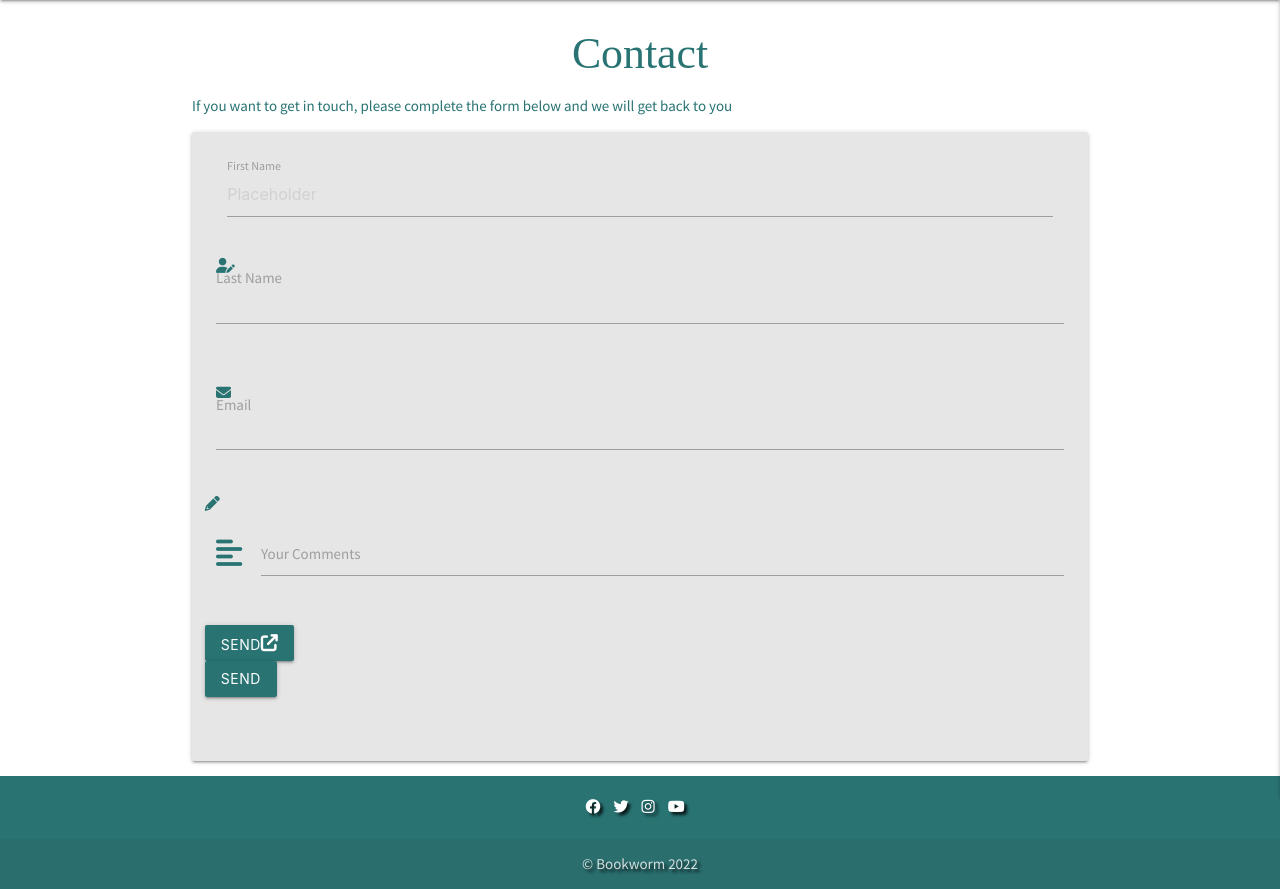
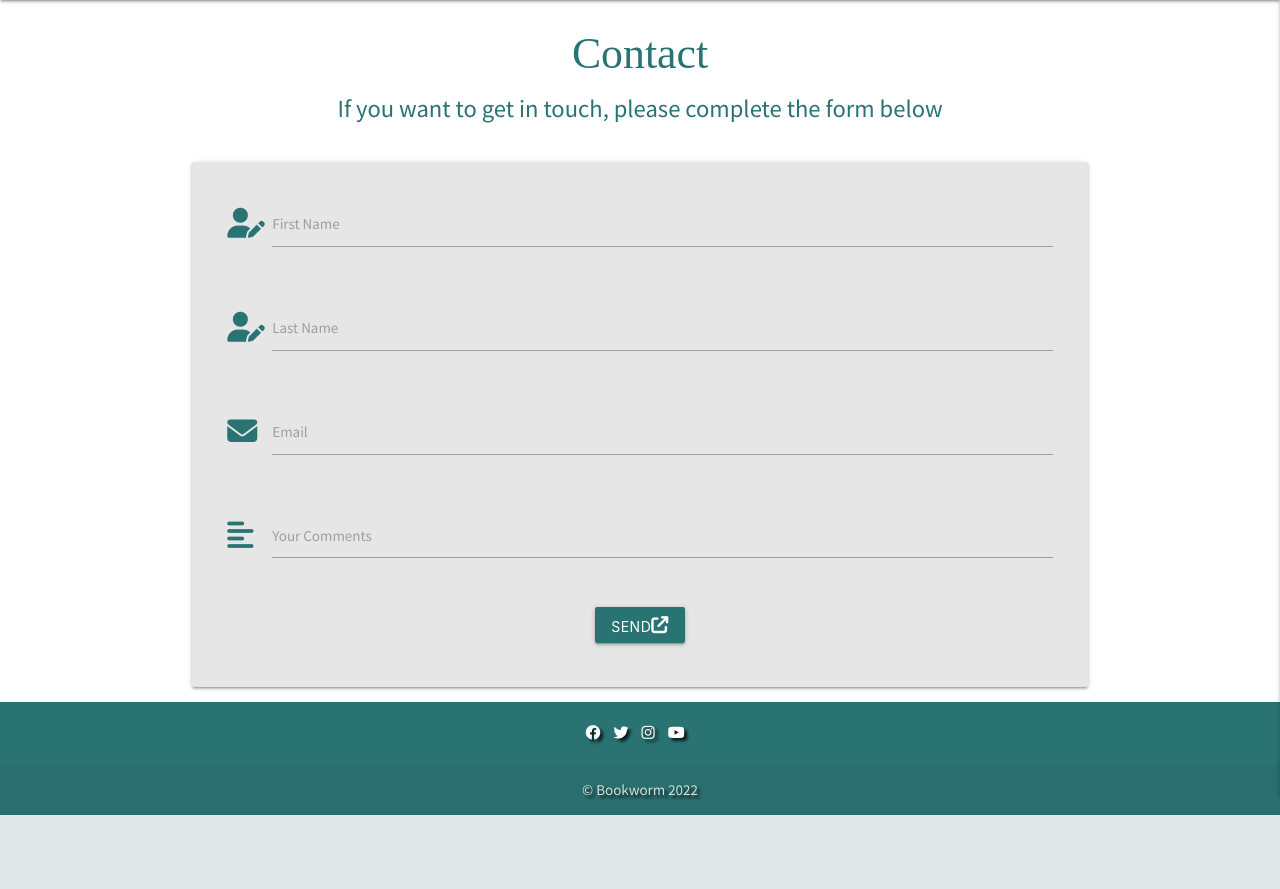
Before and after one commit to SimGriff/bookworm-project3, a Flask app: page /contact in a window 1280 px wide. Shown: the part 64-953 px from the top of the page. After the commit the page ends 879 px from the top, so only its background shows below. Run offline with Flask 2, Linux system fonts and the light colour scheme; some libraries are stand-ins or nearby versions; some web fonts are replaced.

Commit message:
Improved layout of contact form.

```diff
--- a/templates/contact.html
+++ b/templates/contact.html
@@ -2,20 +2,24 @@
 {% block content %}
 
     <h3 class="center-align">Contact</h3>
-    <p>If you want to get in touch, please complete the form below and we will get back to you</p>
+    <h5 class="center-align">
+        If you want to get in touch, please complete the form below
+    </h5><br>
     <div class="row card-panel card-color">
         <form class="col s12" method="POST" action="{{ url_for('contact')}}">
             <!-- first name -->
             <div class="row">
                 <div class="input-field col s12">
-                    <input placeholder="Placeholder" id="first_name" type="text" minlength="2"
+                    <i class="fa-solid fa-user-pen prefix"></i>
+                    <input id="first_name" type="text" minlength="2"
                     maxlength="10" pattern="^[a-zA-Z0-9]{5,15}$" class="validate" required>
                     <label for="first_name">First Name</label>
                 </div>
+            </div>
             <!-- last name -->
             <div class="row">
                 <div class="input-field col s12">
-                    <i class="fa-solid fa-user-pen"></i>
+                    <i class="fa-solid fa-user-pen prefix"></i>
                     <input id="last_name" type="text" minlength="2"
                     maxlength="10" pattern="^[a-zA-Z0-9]{5,15}$" class="validate" required>
                     <label for="last_name">Last Name</label>
@@ -24,14 +28,13 @@
             <!-- email -->
             <div class="row">
                 <div class="input-field col s12">
-                <i class="fa-solid fa-envelope"></i>
+                <i class="fa-solid fa-envelope prefix"></i>
                     <input id="email" type="email" class="validate">
                     <label for="email">Email</label>
                 </div>
             </div>
             <!-- comments -->
             <div class="row">
-                <i class="fa-solid fa-pencil"></i>
                 <div class="input-field col s12">
                     <i class="fa-solid fa-align-left prefix"></i>
                     <textarea id="comments" name="comments" minlength="5"
@@ -40,13 +43,10 @@
                 </div>
             </div>
             <!-- submit -->
-            <div class="row">
+            <div class="row center-align">
                 <button type="submit" class="btn green-btn">
                     Send<i class="fa-solid fa-arrow-up-right-from-square"></i>
                 </button>
-                <div class="form-group">
-					<button type="submit" class="btn green-btn" id="sendMessageButton">Send</button>
-				</div>
             </div>
         </form>
     </div>
```
